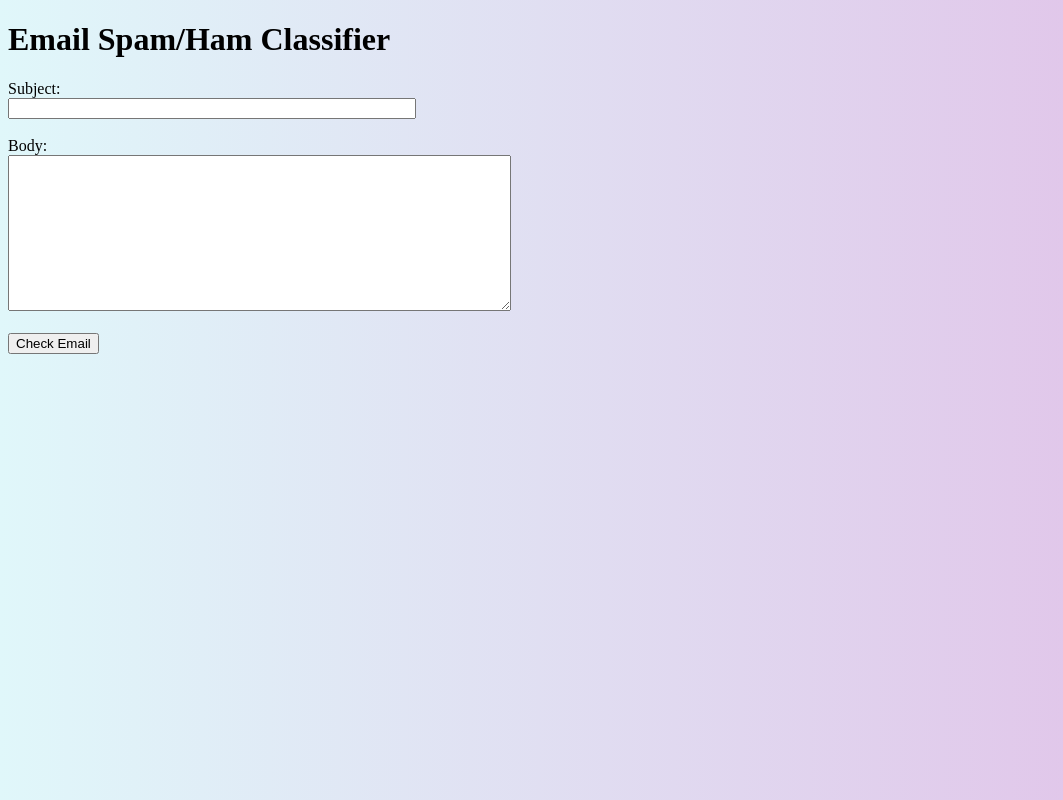
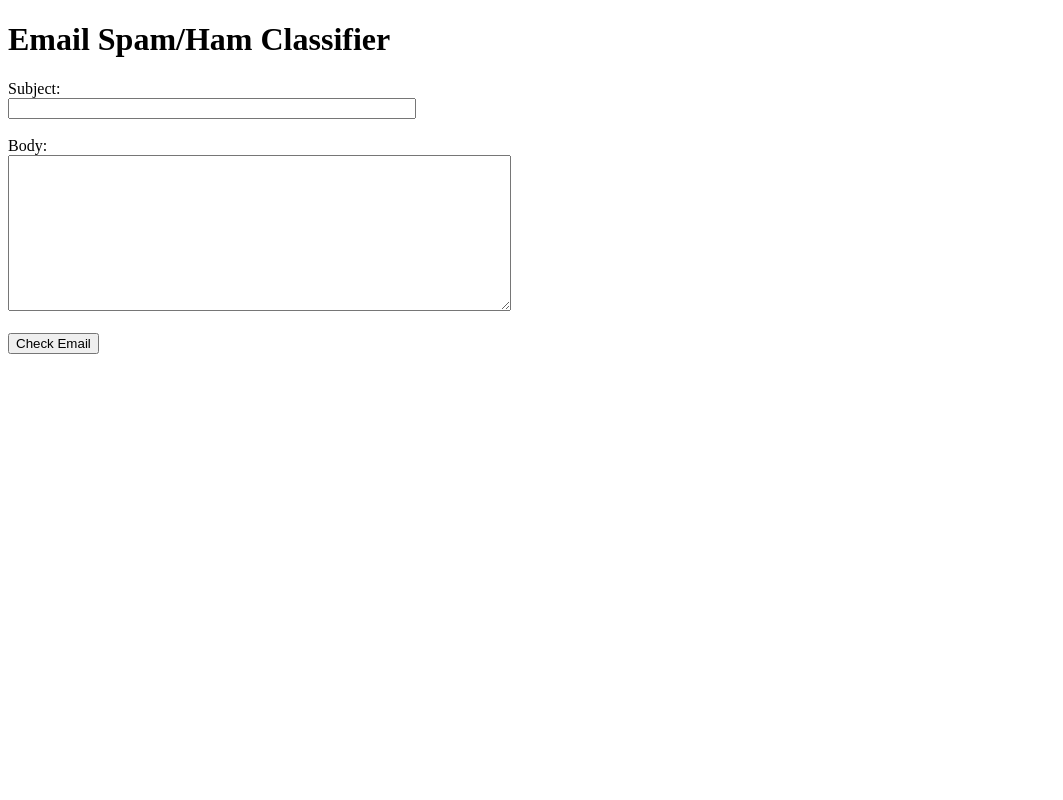
Before and after one commit to jessie726/Phishing-Email-Detector, a Flask app: page / in a window 1280 px wide. Shown: the whole page, without its empty margins (0-1063 px from the left). Run offline with Flask 3, Linux system fonts and the light colour scheme; parts of the project's set-up code (start-up, migrations or seed data) failed here and were passed over.

Commit message:
Update index.html

```diff
--- a/templates/index.html
+++ b/templates/index.html
@@ -2,15 +2,8 @@
 <html>
 <head>
     <title>Email Spam Checker</title>
-    <link href="https://fonts.googleapis.com/css2?family=Inter:wght@400;600&display=swap" rel="stylesheet">
-    <link rel="stylesheet" href="https://cdnjs.cloudflare.com/ajax/libs/font-awesome/6.4.0/css/all.min.css">
 <meta name="viewport" content="width=device-width, initial-scale=1">
 </head>
-<style>
-  body {
-    background: linear-gradient(to right, #e0f7fa, #e1bee7);
-  }
-</style>
 <body>
     <h1>Email Spam/Ham Classifier</h1>
     <form method="POST">
```
